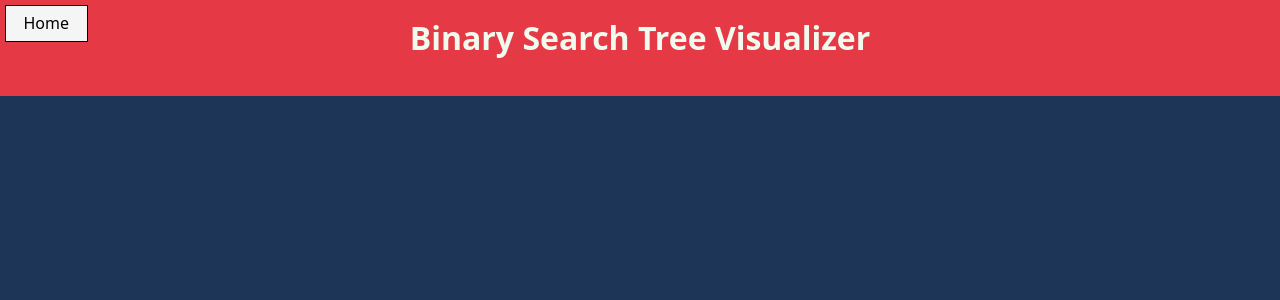
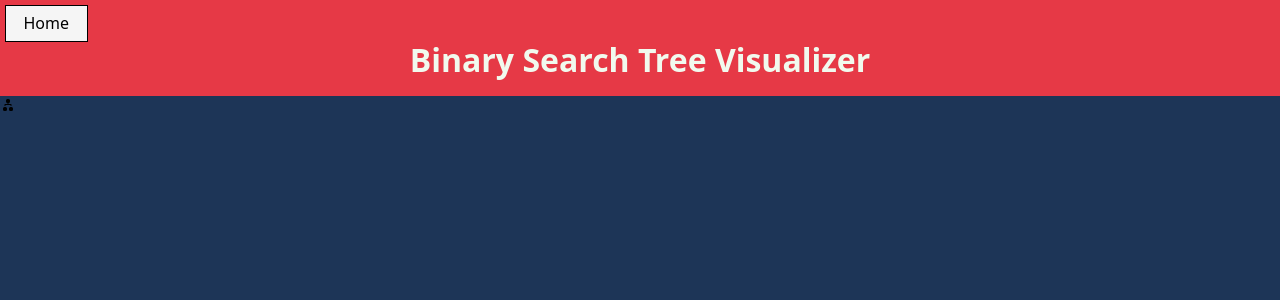
Before and after one commit to rogerb5/data-structure-visualizer, a PHP site: page /binarytree.html in a window 1280 px wide. Shown: the top 300 px of the page. Run offline with PHP 8.4, Linux system fonts and the light colour scheme.

Commit message:
added assets and icon folders

```diff
--- a/binarytree.html
+++ b/binarytree.html
@@ -15,8 +15,12 @@
     <div class="home-container">
         <a href="index.html" class="home-button" id="home-button">Home</a>
     </div>
-
-
+    <div class="container">
+        <div class="icon"></div>
+        <svg xmlns="http://www.w3.org/2000/svg" width="16" height="16" fill="currentColor" class="bi bi-diagram-2-fill" viewBox="0 0 16 16">
+            <path fill-rule="evenodd" d="M6 3.5A1.5 1.5 0 0 1 7.5 2h1A1.5 1.5 0 0 1 10 3.5v1A1.5 1.5 0 0 1 8.5 6v1H11a.5.5 0 0 1 .5.5v1a.5.5 0 0 1-1 0V8h-5v.5a.5.5 0 0 1-1 0v-1A.5.5 0 0 1 5 7h2.5V6A1.5 1.5 0 0 1 6 4.5v-1zm-3 8A1.5 1.5 0 0 1 4.5 10h1A1.5 1.5 0 0 1 7 11.5v1A1.5 1.5 0 0 1 5.5 14h-1A1.5 1.5 0 0 1 3 12.5v-1zm6 0a1.5 1.5 0 0 1 1.5-1.5h1a1.5 1.5 0 0 1 1.5 1.5v1a1.5 1.5 0 0 1-1.5 1.5h-1A1.5 1.5 0 0 1 9 12.5v-1z"/>
+        </svg>
+    </div>
     <h1>Binary Search Tree Visualizer</h1>
     <script src="js/structures/binarytree.js"></script>
 </body>
--- a/css/binarytree.css
+++ b/css/binarytree.css
@@ -35,8 +35,10 @@ a.home-button:hover {
     color: #f1faee;
     background-color: black;
 }
-
 body {
     border-top: 6rem solid #e63946;
     background-color: #1d3557;
+    cursor: url(../assets/icons/diagram-2-fill.svg), auto;
+    background-size: cover;
+    min-height: 100%;
 }
```
Also changed, not shown: assets/icons/diagram-2-fill.svg (renamed from img/diagram-2-fill.svg).
